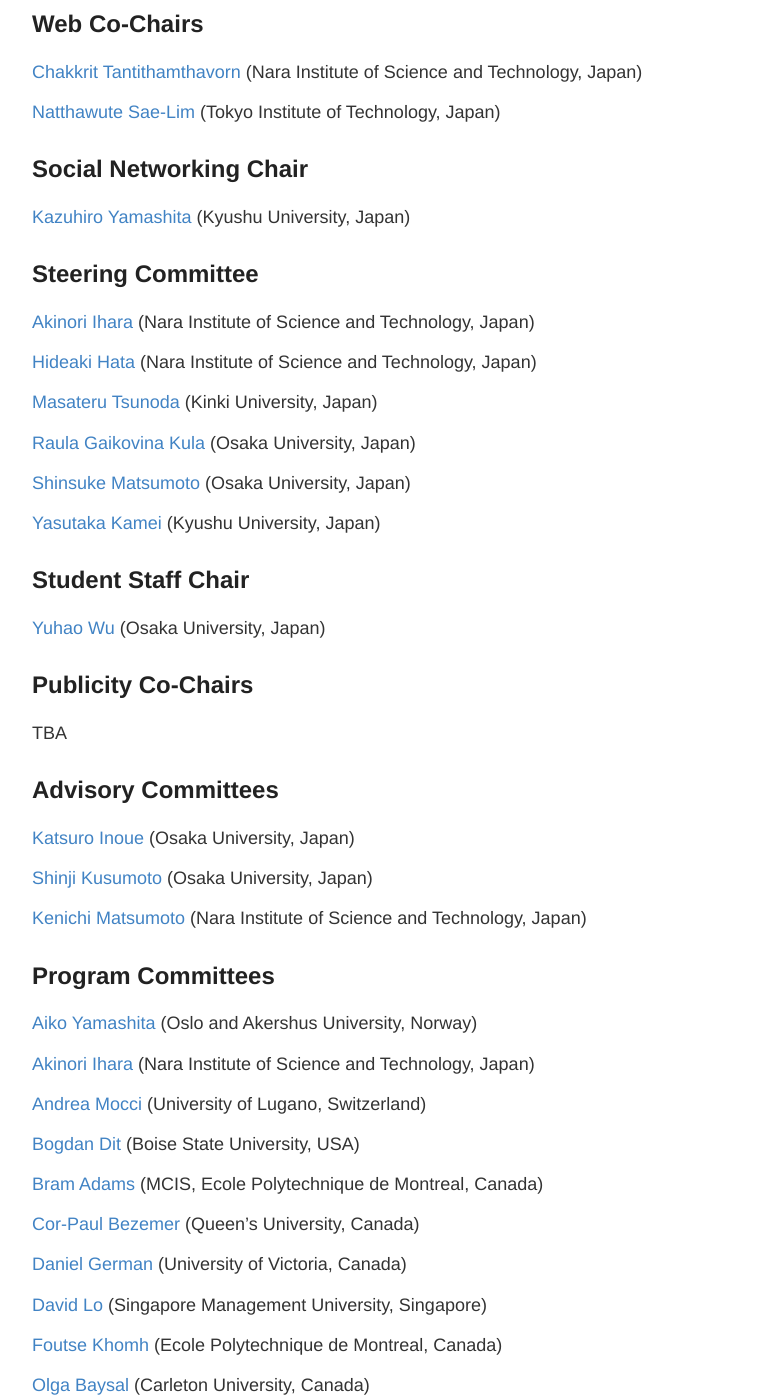
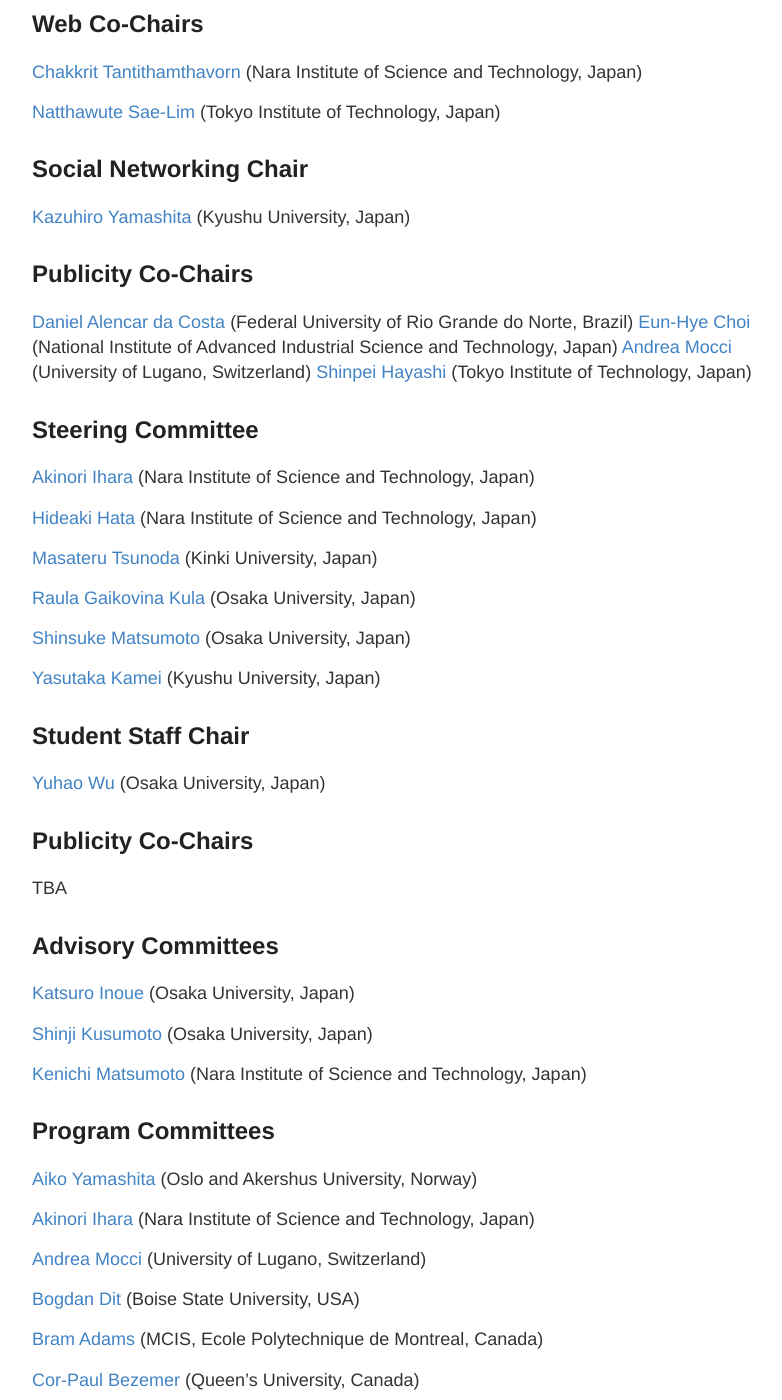
Before and after one commit to iwesep2017/iwesep2017.github.io, a Jekyll site: the page built from organization.md, in a window 1280 px wide and 1400 px high, scrolled down 1365 px. Shown: the whole window, without its empty margins (248-1030 px from the left). Built offline with Jekyll 4.4.1, drawn with Linux system fonts in a browser that asks for light colours; some of the changed text lies outside the part shown.

Commit message:
Add Publicity Co-Chairs

```diff
--- a/organization.md
+++ b/organization.md
@@ -48,6 +48,13 @@
 ## Social Networking Chair
 
 [Kazuhiro Yamashita](http://posl.ait.kyushu-u.ac.jp/~yamashita) (Kyushu University, Japan)
+
+## Publicity Co-Chairs
+
+[Daniel Alencar da Costa](https://danielcalencar.github.io/) (Federal University of Rio Grande do Norte, Brazil)
+[Eun-Hye Choi](https://staff.aist.go.jp/e.choi/) (National Institute of Advanced Industrial Science and Technology, Japan)
+[Andrea Mocci](http://www.inf.usi.ch/postdoc/mocci/) (University of Lugano, Switzerland)
+[Shinpei Hayashi](http://www.se.cs.titech.ac.jp/~hayashi/) (Tokyo Institute of Technology, Japan)
 
 ## Steering Committee
 
@@ -107,7 +114,7 @@
 
 [Shane McIntosh]() (McGill University, Canada)
 
-[Shin Hong](http://hongshin.github.io/) (Handong Univrsity, South Korea)
+[Shin Hong](http://hongshin.github.io/) (Handong University, South Korea)
 
 [Shinpei Hayashi](http://www.se.cs.titech.ac.jp/~hayashi/) (Tokyo Institute of Technology, Japan)
 
```
